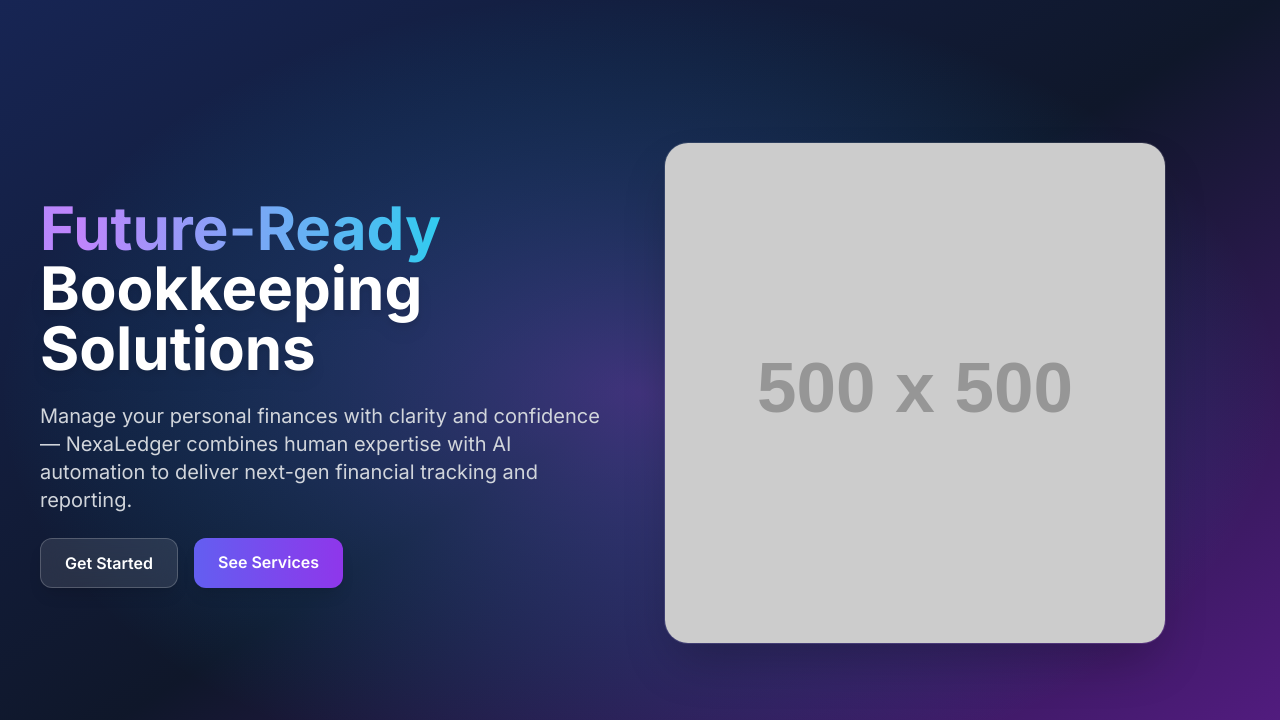
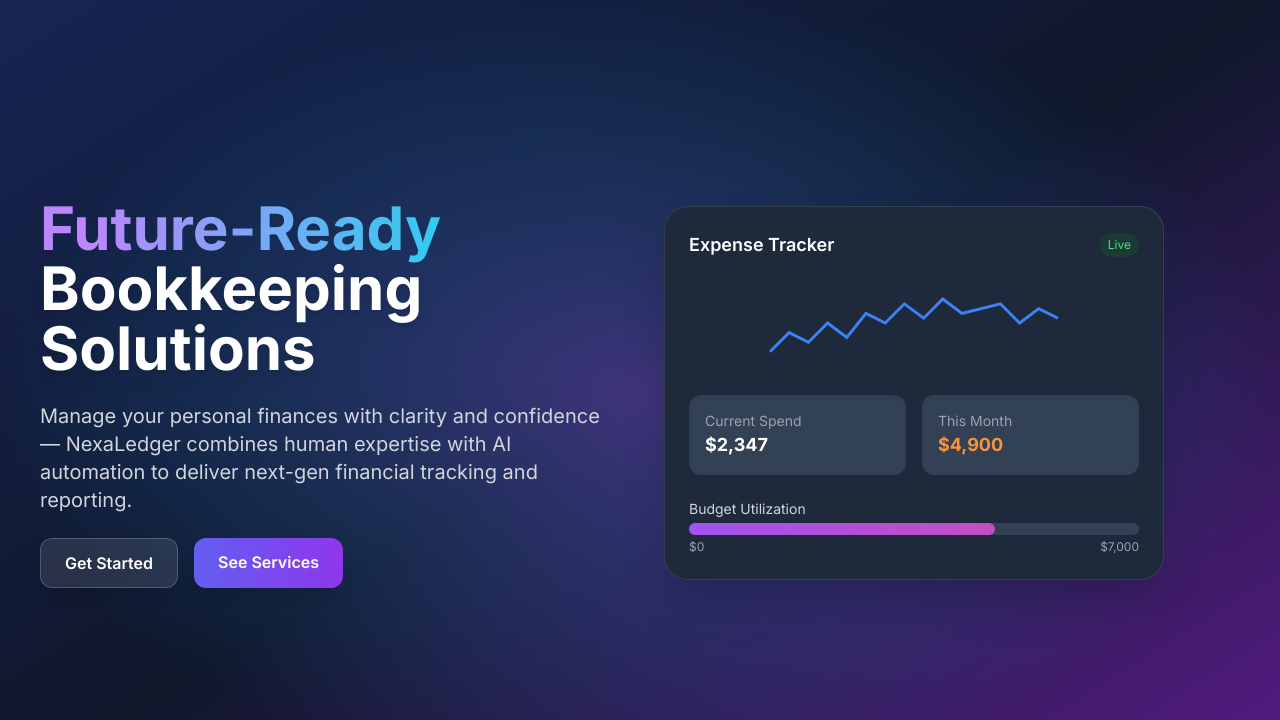
Before and after one commit to Takue12/bookeeping-for-brendon-, a website: page index.html in a window 1280 px wide. Shown: the part 80-800 px from the top of the page. Drawn offline with nearby package versions, Linux system fonts and the light colour scheme; placeholder pictures from the web are drawn by us.

Commit message:
Update index.html

```diff
--- a/index.html
+++ b/index.html
@@ -93,9 +93,43 @@
       </div>
     </div>
 
-    <!-- Hero Image -->
-    <div class="relative" data-aos="fade-left" data-aos-delay="200">
-      <img src="https://dummyimage.com/500x500/0f172a/ffffff&text=Finance+Dashboard" alt="Finance App Mockup" class="rounded-3xl shadow-2xl border border-white/10 max-w-full">
+    <!-- Mock Dashboard Preview -->
+    <div class="relative bg-slate-800 rounded-3xl p-6 shadow-2xl border border-white/10 max-w-[500px] w-full" data-aos="fade-left" data-aos-delay="200">
+      <div class="flex justify-between items-center mb-4">
+        <h4 class="text-lg font-semibold text-white">Expense Tracker</h4>
+        <span class="text-xs text-green-400 bg-green-900/40 px-2 py-1 rounded-full">Live</span>
+      </div>
+
+      <!-- Jagged Line Graph -->
+      <svg viewBox="0 0 300 100" class="w-full h-24 mb-6">
+        <polyline fill="none" stroke="#3b82f6" stroke-width="3"
+          points="0,80 20,60 40,70 60,50 80,65 100,40 120,50 140,30 160,45 180,25 200,40 220,35 240,30 260,50 280,35 300,45">
+          <animate attributeName="stroke-dashoffset" from="100" to="0" dur="2s" repeatCount="indefinite" />
+        </polyline>
+      </svg>
+
+      <!-- Summary Cards -->
+      <div class="grid grid-cols-2 gap-4 text-sm">
+        <div class="bg-slate-700 rounded-xl p-4 text-white shadow-inner">
+          <div class="text-gray-400">Current Spend</div>
+          <div class="text-lg font-bold">$2,347</div>
+        </div>
+        <div class="bg-slate-700 rounded-xl p-4 text-white shadow-inner">
+          <div class="text-gray-400">This Month</div>
+          <div class="text-lg font-bold text-orange-400">$4,900</div>
+        </div>
+      </div>
+
+      <!-- Budget Bar -->
+      <div class="mt-6">
+        <div class="text-gray-300 text-sm mb-1">Budget Utilization</div>
+        <div class="w-full bg-slate-700 rounded-full h-3">
+          <div class="bg-gradient-to-r from-purple-500 to-pink-500 h-3 rounded-full w-[68%] animate-pulse"></div>
+        </div>
+        <div class="flex justify-between text-xs mt-1 text-gray-400">
+          <span>$0</span><span>$7,000</span>
+        </div>
+      </div>
     </div>
   </div>
 </section>
```
